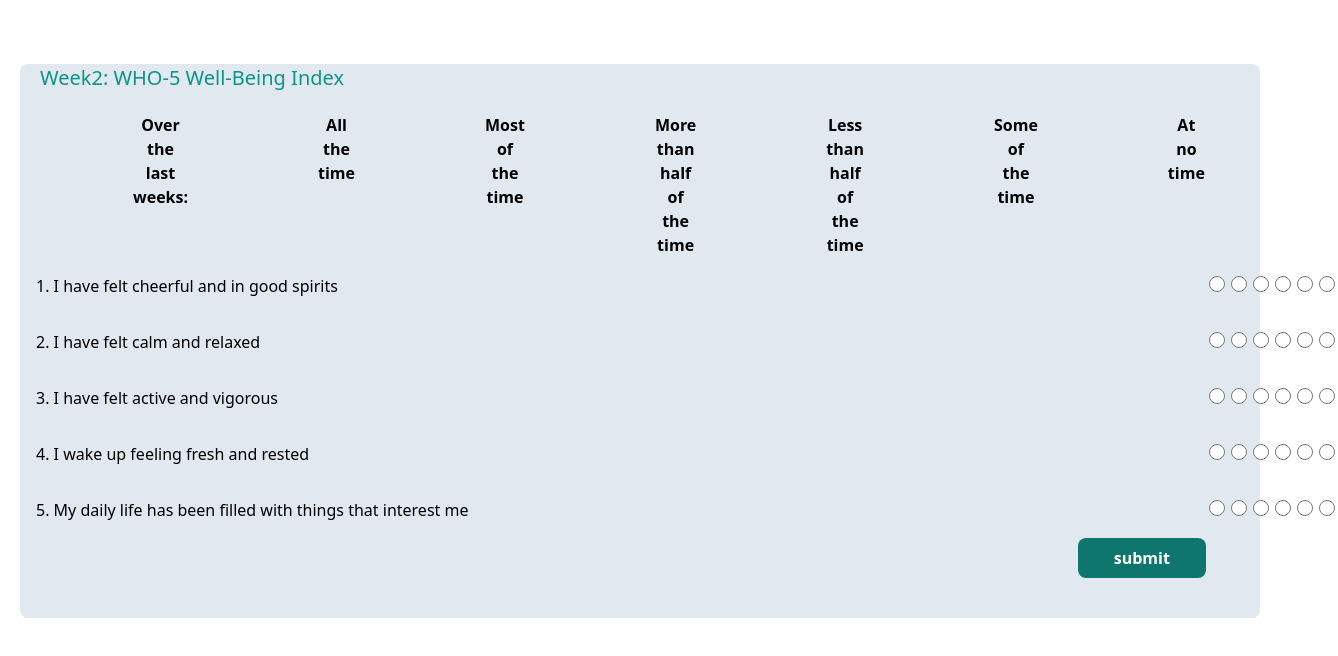
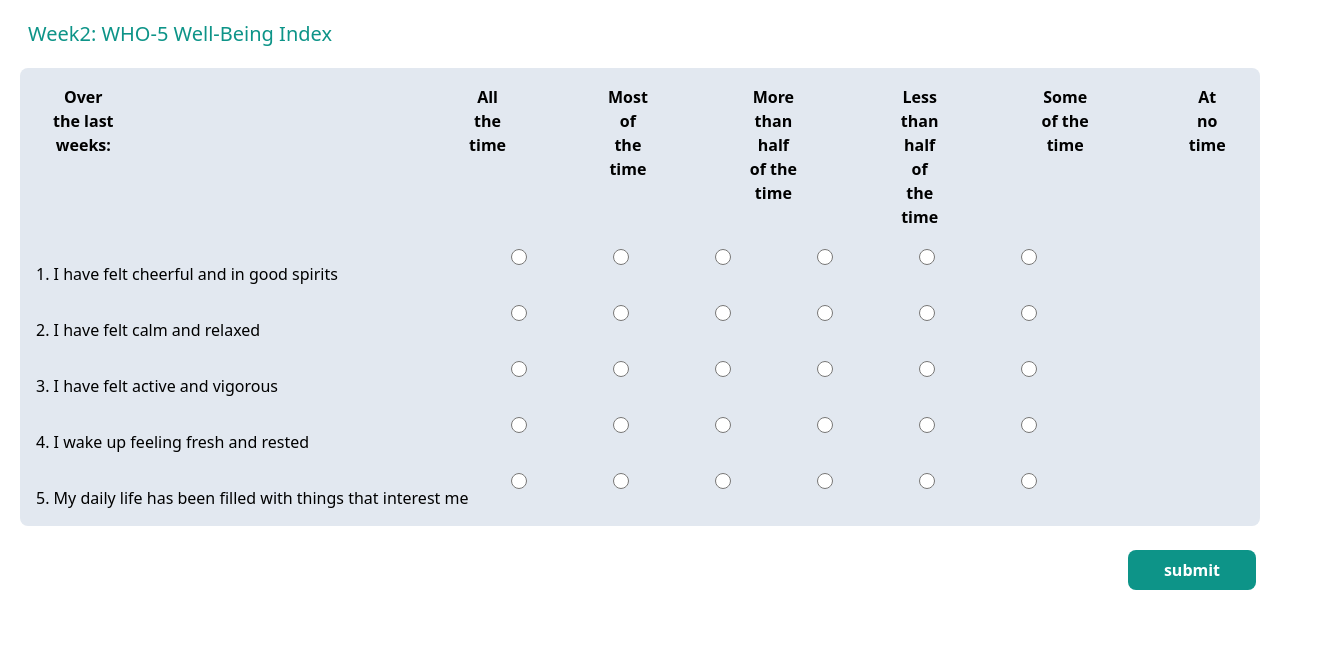
Before and after one commit to jameschen56/who-5-questionnaire, a React (Create React App) app in the folder client/: page / in a window 1280 px wide. Shown: the top 656 px of the page, 1338 px wide, since content can reach past the window. Built offline with nearby package versions, Linux system fonts and the light colour scheme.

Commit message:
slight adjustment to the header

```diff
--- a/client/src/component/RadioApp.js
+++ b/client/src/component/RadioApp.js
@@ -1,166 +1,178 @@
 import React from 'react'
-import './RadioApp.css'
 
 const RadioApp = () => {
+
   return (
    <React.Fragment>
     <section>
         <form>
-            <div className='bg-slate-200 w-auto h-auto pb-10 mt-16 mx-5 rounded-lg'>
             {/*header section */}
             <div>
-                    <p className="text-teal-600 text-xl text-left m-5">Week2: WHO-5 Well-Being Index</p>
+                <p className="text-teal-600 text-xl text-left px-2 m-5">Week2: WHO-5 Well-Being Index</p>
             </div>
             {/* body section */}
+            <div className='bg-slate-200 w-auto h-auto mx-5 rounded-lg'>
                 <div>
                     <table className='min-w-full'>
-                        <thread >
+                        <thread>
                             <tr>
-                                <th className='px-14'></th>
-                                <th classNamte="tex-center py-4 px-4 uppercase font-bold">Over the last weeks:</th>
+
+                                <div className='m-4 px-4'>
+                                    <th>Over the last weeks:</th>
                                     <th className='px-16'></th>
-
-                                <th classNamte="tex-center py-4 px- uppercase font-bold">All the time</th>
-                                <th className='px-16'></th>
-                                <th classNamte="tex-center py-4 px-4 uppercase font-bold">Most of the time</th>
-                                <th className='px-16'></th>
-                                <th classNamte="tex-center py-4 px-4 uppercase font-bold">More than half of the time</th>
-                                <th className='px-16'></th>
-                                <th classNamte="tex-center py-4 px-4 uppercase font-bold">Less than half of the time</th>
-                                <th className='px-16'></th>
-                                <th classNamte="tex-center py-4 px-4 uppercase font-bold">Some of the time</th>
-                                <th className='px-16'></th>
-                                <th classNamte="tex-center py-4 px-4 uppercase font-bold">At no time</th>
+                                    <th className='px-28 p-12'></th>
+                                    <th>All the time</th>
+                                    <th className='px-10'></th>
+                                    <th className='px-2 p-10'></th>
+                                    <th>Most of the time</th>
+                                    <th className='px-10'></th>
+                                    <th className='px-2 p-10'></th>
+                                    <th>More than half of the time</th>
+                                    <th className='px-10'></th>
+                                    <th className='px-2 p-10'></th>
+                                    <th>Less than half of the time</th>
+                                    <th className='px-10'></th>
+                                    <th className='px-2 p-10'></th>
+                                    <th>Some of the time</th>
+                                    <th className='px-10'></th>
+                                    <th className='px-2 p-10'></th>
+                                    <th>At no time</th>
+                                </div>
                             </tr>
                         </thread>
 
                         <tbody>
                             <tr>
                                 <td className='text-left py-4 px-4'>1. I have felt cheerful and in good spirits</td>
+                                <span className='absolute right-80'>
                                     <td className="text-center">
-                                    <input type="radio" className="peer relative h-4 w-5 cursor-pointer"/>
-
+                                        <input type="radio" className="peer relative right-80 h-4 w-5 cursor-pointer"/>
                                     </td>
 
                                     <td>
-                                    <input type="radio" className="peer relative h-4 w-5 cursor-pointer"/>
+                                        <input type="radio" className="peer relative right-60 h-4 w-5 cursor-pointer"/>
                                     </td>
                                     <td >
-                                    <input type="radio" className="peer relative h-4 w-5 cursor-pointer "/>
+                                        <input type="radio" className="peer relative right-40 h-4 w-5 cursor-pointer "/>
+                                    </td>
+                                    <td>
+                                        <input type="radio" className="peer relative right-20 h-4 w-5 cursor-pointer"/>
                                     </td>
                                     <td>
                                         <input type="radio" className="peer relative h-4 w-5 cursor-pointer"/>
                                     </td>
                                     <td>
-                                    <input type="radio" className="peer relative h-4 w-5 cursor-pointer"/>
+                                        <input type="radio" className="peer relative left-20 h-4 w-5 cursor-pointer"/>
                                     </td>
-                                <td>
-                                    <input type="radio" className="peer relative h-4 w-5 cursor-pointer"/>
-                                </td>
+                                </span>
                             </tr>
                             <tr>
                                 <td className='text-left py-4 px-4'>2. I have felt calm and relaxed</td>
+                                <span className='absolute right-80'>
                                     <td className="text-center">
-                                    <input type="radio" className="peer relative h-4 w-5 cursor-pointer"/>
-
+                                        <input type="radio" className="peer relative right-80 h-4 w-5 cursor-pointer"/>
                                     </td>
 
                                     <td>
-                                    <input type="radio" className="peer relative h-4 w-5 cursor-pointer"/>
+                                        <input type="radio" className="peer relative right-60 h-4 w-5 cursor-pointer"/>
                                     </td>
                                     <td >
-                                    <input type="radio" className="peer relative h-4 w-5 cursor-pointer "/>
+                                        <input type="radio" className="peer relative right-40 h-4 w-5 cursor-pointer "/>
+                                    </td>
+                                    <td>
+                                        <input type="radio" className="peer relative right-20 h-4 w-5 cursor-pointer"/>
                                     </td>
                                     <td>
                                         <input type="radio" className="peer relative h-4 w-5 cursor-pointer"/>
                                     </td>
                                     <td>
-                                    <input type="radio" className="peer relative h-4 w-5 cursor-pointer"/>
+                                        <input type="radio" className="peer relative left-20 h-4 w-5 cursor-pointer"/>
                                     </td>
-                                <td>
-                                    <input type="radio" className="peer relative h-4 w-5 cursor-pointer"/>
-                                </td>
+                                </span>
                             </tr>
                             <tr>
                                 <td className='text-left py-4 px-4'>3. I have felt active and vigorous</td>
+                                <span className='absolute right-80'>
                                     <td className="text-center">
-                                    <input type="radio" className="peer relative h-4 w-5 cursor-pointer"/>
-
+                                        <input type="radio" className="peer relative right-80 h-4 w-5 cursor-pointer"/>
                                     </td>
 
                                     <td>
-                                    <input type="radio" className="peer relative h-4 w-5 cursor-pointer"/>
+                                        <input type="radio" className="peer relative right-60 h-4 w-5 cursor-pointer"/>
                                     </td>
                                     <td >
-                                    <input type="radio" className="peer relative h-4 w-5 cursor-pointer "/>
+                                        <input type="radio" className="peer relative right-40 h-4 w-5 cursor-pointer "/>
+                                    </td>
+                                    <td>
+                                        <input type="radio" className="peer relative right-20 h-4 w-5 cursor-pointer"/>
                                     </td>
                                     <td>
                                         <input type="radio" className="peer relative h-4 w-5 cursor-pointer"/>
                                     </td>
                                     <td>
-                                    <input type="radio" className="peer relative h-4 w-5 cursor-pointer"/>
+                                        <input type="radio" className="peer relative left-20 h-4 w-5 cursor-pointer"/>
                                     </td>
-                                <td>
-                                    <input type="radio" className="peer relative h-4 w-5 cursor-pointer"/>
-                                </td>
+                                </span>
                             </tr>
                             <tr>
                                 <td className='text-left py-4 px-4'>4. I wake up feeling fresh and rested</td>
+                                <span className='absolute right-80'>
                                     <td className="text-center">
-                                    <input type="radio" className="peer relative h-4 w-5 cursor-pointer"/>
-
+                                        <input type="radio" className="peer relative right-80 h-4 w-5 cursor-pointer"/>
                                     </td>
 
                                     <td>
-                                    <input type="radio" className="peer relative h-4 w-5 cursor-pointer"/>
+                                        <input type="radio" className="peer relative right-60 h-4 w-5 cursor-pointer"/>
                                     </td>
                                     <td >
-                                    <input type="radio" className="peer relative h-4 w-5 cursor-pointer "/>
+                                        <input type="radio" className="peer relative right-40 h-4 w-5 cursor-pointer "/>
+                                    </td>
+                                    <td>
+                                        <input type="radio" className="peer relative right-20 h-4 w-5 cursor-pointer"/>
                                     </td>
                                     <td>
                                         <input type="radio" className="peer relative h-4 w-5 cursor-pointer"/>
                                     </td>
                                     <td>
-                                    <input type="radio" className="peer relative h-4 w-5 cursor-pointer"/>
+                                        <input type="radio" className="peer relative left-20 h-4 w-5 cursor-pointer"/>
                                     </td>
-                                <td>
-                                    <input type="radio" className="peer relative h-4 w-5 cursor-pointer"/>
-                                </td>
+                                </span>
                             </tr>
                             <tr>
                                 <td className='text-left py-4 px-4'>5. My daily life has been filled with things that interest me</td>
+                                <span className='absolute right-80'>
                                     <td className="text-center">
-                                    <input type="radio" className="peer relative h-4 w-5 cursor-pointer"/>
-
+                                        <input type="radio" className="peer relative right-80 h-4 w-5 cursor-pointer"/>
                                     </td>
 
                                     <td>
-                                    <input type="radio" className="peer relative h-4 w-5 cursor-pointer"/>
+                                        <input type="radio" className="peer relative right-60 h-4 w-5 cursor-pointer"/>
                                     </td>
                                     <td >
-                                    <input type="radio" className="peer relative h-4 w-5 cursor-pointer "/>
+                                        <input type="radio" className="peer relative right-40 h-4 w-5 cursor-pointer "/>
+                                    </td>
+                                    <td>
+                                        <input type="radio" className="peer relative right-20 h-4 w-5 cursor-pointer"/>
                                     </td>
                                     <td>
                                         <input type="radio" className="peer relative h-4 w-5 cursor-pointer"/>
                                     </td>
                                     <td>
-                                    <input type="radio" className="peer relative h-4 w-5 cursor-pointer"/>
+                                        <input type="radio" className="peer relative left-20 h-4 w-5 cursor-pointer"/>
                                     </td>
-                                <td>
-                                    <input type="radio" className="peer relative h-4 w-5 cursor-pointer"/>
-                                </td>
+                                </span>
                             </tr>
                         </tbody>
+                    </table>
+                </div>
+            </div>
             {/* submit section */ }
-                        <div className='flex justify-end'>
+            <div className='flex justify-end m-6'>
                 <input
                     type="submit"
                     value="submit"
-                                className='w-32 h-10 bg-teal-700 text-white font-bold rounded-lg'
+                    className='w-32 h-10 bg-teal-600 text-white font-bold rounded-lg cursor-pointer'
                 />
-                        </div>
-                    </table>
-                </div>
             </div>
         </form>
     </section>
```
Also changed, not shown: client/src/component/RadioApp.css (deleted). Lines whose indentation alone changed are shown as unchanged.
